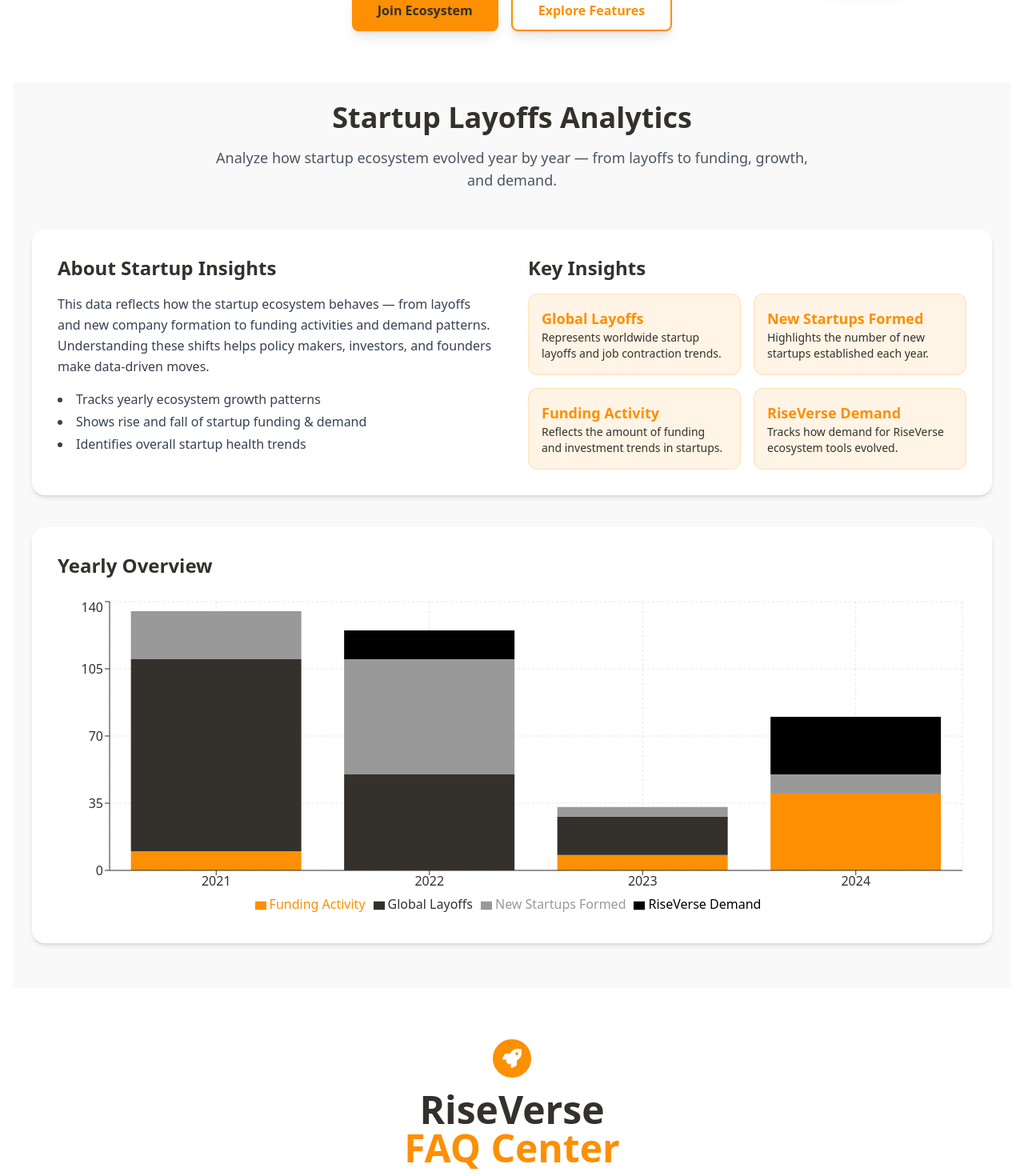
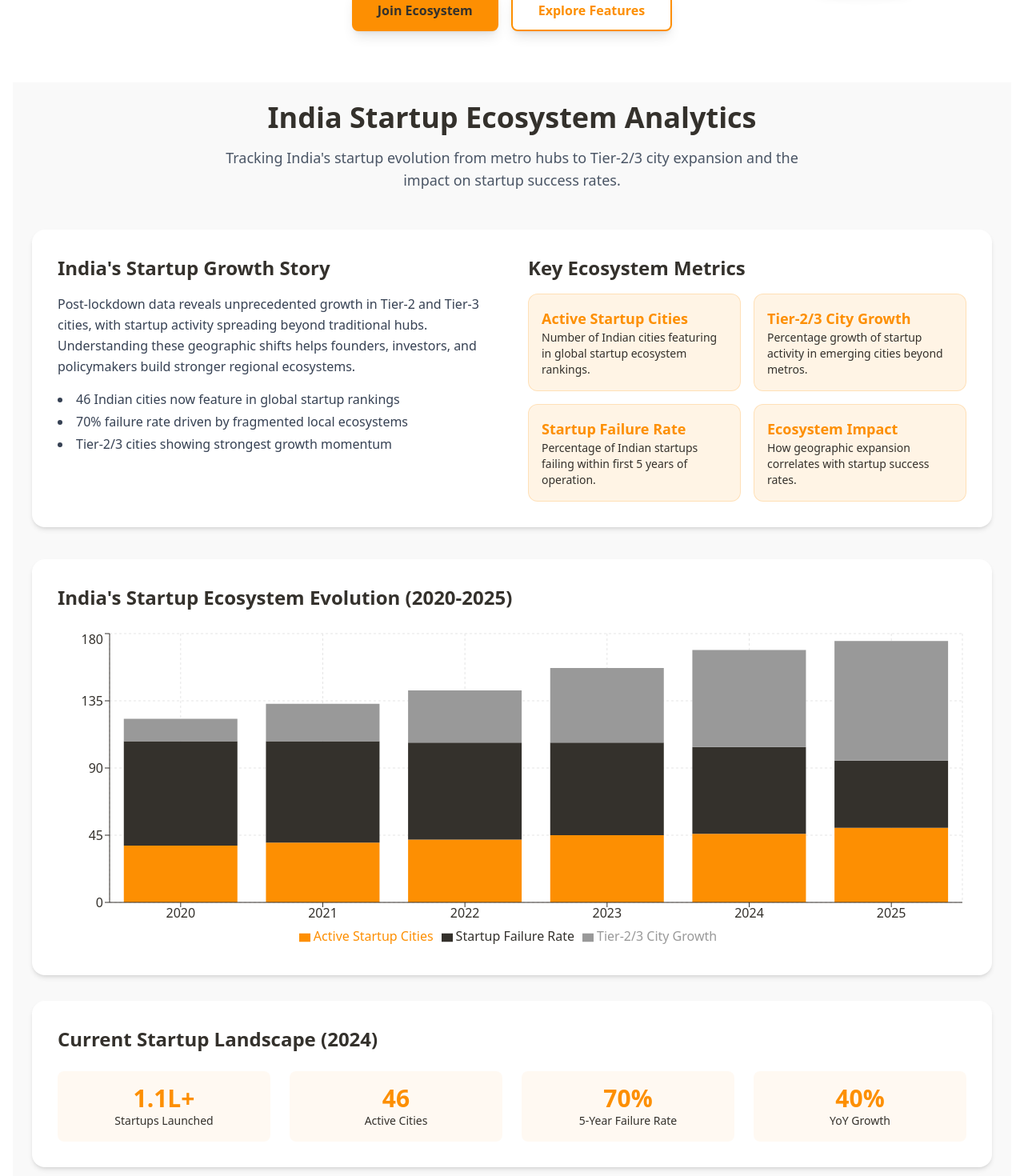
Before and after one commit to KRITIKA1980/Risevers, a Next.js app in the folder my-app/: page / in a window 1280 px wide. Shown: the part 1460-2930 px from the top of the page at 80% size. Built offline with nearby package versions, Linux system fonts and the light colour scheme.

Commit message:
Revise benefits page for India startup analytics
Updated the benefits page to reflect a broader analysis of the startup ecosystem in India, including new metrics and insights.

```diff
--- a/my-app/src/app/home/benefits.jsx
+++ b/my-app/src/app/home/benefits.jsx
@@ -13,19 +13,24 @@ import {
 } from "recharts";
 
 const mockData = [
-  { year: 2021, category: "Global Layoffs", value: 100 },
-  { year: 2021, category: "New Startups Formed", value: 25 },
-  { year: 2021, category: "Funding Activity", value: 10 },
-  { year: 2022, category: "Global Layoffs", value: 50 },
-  { year: 2022, category: "New Startups Formed", value: 60 },
-  { year: 2022, category: "RiseVerse Demand", value: 15 },
-  { year: 2023, category: "Global Layoffs", value: 20 },
-  { year: 2023, category: "New Startups Formed", value: 5 },
-  { year: 2023, category: "RiseVerse Demand", value: 0 },
-  { year: 2023, category: "Funding Activity", value: 8 },
-  { year: 2024, category: "RiseVerse Demand", value: 30 },
-  { year: 2024, category: "Funding Activity", value: 40 },
-  { year: 2024, category: "New Startups Formed", value: 10 },
+  { year: 2020, category: "Active Startup Cities", value: 38 },
+  { year: 2020, category: "Tier-2/3 City Growth", value: 15 },
+  { year: 2020, category: "Startup Failure Rate", value: 70 },
+  { year: 2021, category: "Active Startup Cities", value: 40 },
+  { year: 2021, category: "Tier-2/3 City Growth", value: 25 },
+  { year: 2021, category: "Startup Failure Rate", value: 68 },
+  { year: 2022, category: "Active Startup Cities", value: 42 },
+  { year: 2022, category: "Tier-2/3 City Growth", value: 35 },
+  { year: 2022, category: "Startup Failure Rate", value: 65 },
+  { year: 2023, category: "Active Startup Cities", value: 45 },
+  { year: 2023, category: "Tier-2/3 City Growth", value: 50 },
+  { year: 2023, category: "Startup Failure Rate", value: 62 },
+  { year: 2024, category: "Active Startup Cities", value: 46 },
+  { year: 2024, category: "Tier-2/3 City Growth", value: 65 },
+  { year: 2024, category: "Startup Failure Rate", value: 58 },
+  { year: 2025, category: "Active Startup Cities", value: 50 },
+  { year: 2025, category: "Tier-2/3 City Growth", value: 80 },
+  { year: 2025, category: "Startup Failure Rate", value: 45 },
 ];
 
 const COLORS = ["#FD8F02", "#34312C", "#999999", "#000000", "#CCCCCC"];
@@ -52,22 +57,17 @@ const CustomTooltip = ({ active, payload, label }) =>
       <p className="font-semibold text-[#34312C] mb-2">{`Year: ${label}`}</p>
       {payload.map((entry, i) => (
         <p key={i} className="text-sm" style={{ color: entry.color }}>
-          {`${entry.dataKey}: ${entry.value}`}
+          {`${entry.dataKey}: ${entry.value}${entry.dataKey === 'Startup Failure Rate' ? '%' : ''}`}
         </p>
       ))}
     </div>
   ) : null;
 
-export default function LayoffsPage() {
+export default function StartupAnalyticsPage() {
   const [raw, setRaw] = useState(mockData);
   const [chartData, setChartData] = useState([]);
   const [categories, setCategories] = useState([]);
   const [query, setQuery] = useState("");
-  const [isMounted, setIsMounted] = useState(false);
-
-  useEffect(() => {
-    setIsMounted(true);
-  }, []);
 
   useEffect(() => {
     const { result, categories } = pivotDataToChart(raw);
@@ -104,11 +104,10 @@ export default function LayoffsPage() {
         {/* Header */}
         <div className="text-center mb-12">
           <h1 className="text-4xl font-bold text-[#34312C] mb-4">
-            Startup Layoffs Analytics
+            India Startup Ecosystem Analytics
           </h1>
           <p className="text-lg text-gray-600 max-w-3xl mx-auto">
-            Analyze how startup ecosystem evolved year by year — from layoffs to
-            funding, growth, and demand.
+            Tracking India's startup evolution from metro hubs to Tier-2/3 city expansion and the impact on startup success rates.
           </p>
         </div>
 
@@ -118,59 +117,54 @@ export default function LayoffsPage() {
             {/* Left Info */}
             <div className="space-y-4">
               <h2 className="text-2xl font-bold text-[#34312C]">
-                About Startup Insights
+                India's Startup Growth Story
               </h2>
               <p className="text-gray-700 leading-relaxed">
-                This data reflects how the startup ecosystem behaves — from
-                layoffs and new company formation to funding activities and
-                demand patterns. Understanding these shifts helps policy makers,
-                investors, and founders make data-driven moves.
+                Post-lockdown data reveals unprecedented growth in Tier-2 and Tier-3 cities, with startup activity spreading beyond traditional hubs. Understanding these geographic shifts helps founders, investors, and policymakers build stronger regional ecosystems.
               </p>
               <ul className="list-disc list-inside text-gray-700 space-y-1">
-                <li>Tracks yearly ecosystem growth patterns</li>
-                <li>Shows rise and fall of startup funding & demand</li>
-                <li>Identifies overall startup health trends</li>
+                <li>46 Indian cities now feature in global startup rankings</li>
+                <li>70% failure rate driven by fragmented local ecosystems</li>
+                <li>Tier-2/3 cities showing strongest growth momentum</li>
               </ul>
             </div>
 
             {/* Right Featured Metrics */}
             <div>
               <h2 className="text-2xl font-bold text-[#34312C] mb-4">
-                Key Insights
+                Key Ecosystem Metrics
               </h2>
               <div className="grid sm:grid-cols-2 gap-4">
                 <div className="p-4 rounded-xl border border-[#FD8F02]/20 bg-[#FD8F02]/10">
                   <h3 className="text-lg font-semibold text-[#FD8F02]">
-                    Global Layoffs
+                    Active Startup Cities
                   </h3>
                   <p className="text-sm text-[#34312C]">
-                    Represents worldwide startup layoffs and job contraction
-                    trends.
+                    Number of Indian cities featuring in global startup ecosystem rankings.
                   </p>
                 </div>
                 <div className="p-4 rounded-xl border border-[#FD8F02]/20 bg-[#FD8F02]/10">
                   <h3 className="text-lg font-semibold text-[#FD8F02]">
-                    New Startups Formed
+                    Tier-2/3 City Growth
                   </h3>
                   <p className="text-sm text-[#34312C]">
-                    Highlights the number of new startups established each year.
+                    Percentage growth of startup activity in emerging cities beyond metros.
                   </p>
                 </div>
                 <div className="p-4 rounded-xl border border-[#FD8F02]/20 bg-[#FD8F02]/10">
                   <h3 className="text-lg font-semibold text-[#FD8F02]">
-                    Funding Activity
+                    Startup Failure Rate
                   </h3>
                   <p className="text-sm text-[#34312C]">
-                    Reflects the amount of funding and investment trends in
-                    startups.
+                    Percentage of Indian startups failing within first 5 years of operation.
                   </p>
                 </div>
                 <div className="p-4 rounded-xl border border-[#FD8F02]/20 bg-[#FD8F02]/10">
                   <h3 className="text-lg font-semibold text-[#FD8F02]">
-                    RiseVerse Demand
+                    Ecosystem Impact
                   </h3>
                   <p className="text-sm text-[#34312C]">
-                    Tracks how demand for RiseVerse ecosystem tools evolved.
+                    How geographic expansion correlates with startup success rates.
                   </p>
                 </div>
               </div>
@@ -178,13 +172,12 @@ export default function LayoffsPage() {
           </div>
         </div>
 
-        {/* Layoffs Overview */}
+        {/* Startup Ecosystem Overview */}
         <div className="bg-white rounded-2xl shadow-md p-8 mb-8">
           <h2 className="text-2xl font-bold text-[#34312C] mb-6">
-            Yearly Overview
+            India's Startup Ecosystem Evolution (2020-2025)
           </h2>
           <div style={{ height: 400 }}>
-            {isMounted && (
             <ResponsiveContainer width="100%" height="100%">
               <BarChart data={chartData}>
                 <CartesianGrid strokeDasharray="3 3" stroke="#E5E5E5" />
@@ -202,7 +195,31 @@ export default function LayoffsPage() {
                 ))}
               </BarChart>
             </ResponsiveContainer>
-            )}
+          </div>
+        </div>
+
+        {/* Additional Stats Section */}
+        <div className="bg-white rounded-2xl shadow-md p-8">
+          <h2 className="text-2xl font-bold text-[#34312C] mb-6">
+            Current Startup Landscape (2024)
+          </h2>
+          <div className="grid md:grid-cols-4 gap-6">
+            <div className="text-center p-4 bg-[#FD8F02]/5 rounded-lg">
+              <div className="text-3xl font-bold text-[#FD8F02]">1.1L+</div>
+              <div className="text-sm text-[#34312C]">Startups Launched</div>
+            </div>
+            <div className="text-center p-4 bg-[#FD8F02]/5 rounded-lg">
+              <div className="text-3xl font-bold text-[#FD8F02]">46</div>
+              <div className="text-sm text-[#34312C]">Active Cities</div>
+            </div>
+            <div className="text-center p-4 bg-[#FD8F02]/5 rounded-lg">
+              <div className="text-3xl font-bold text-[#FD8F02]">70%</div>
+              <div className="text-sm text-[#34312C]">5-Year Failure Rate</div>
+            </div>
+            <div className="text-center p-4 bg-[#FD8F02]/5 rounded-lg">
+              <div className="text-3xl font-bold text-[#FD8F02]">40%</div>
+              <div className="text-sm text-[#34312C]">YoY Growth</div>
+            </div>
           </div>
         </div>
       </div>
```
Lines whose indentation alone changed are shown as unchanged.
